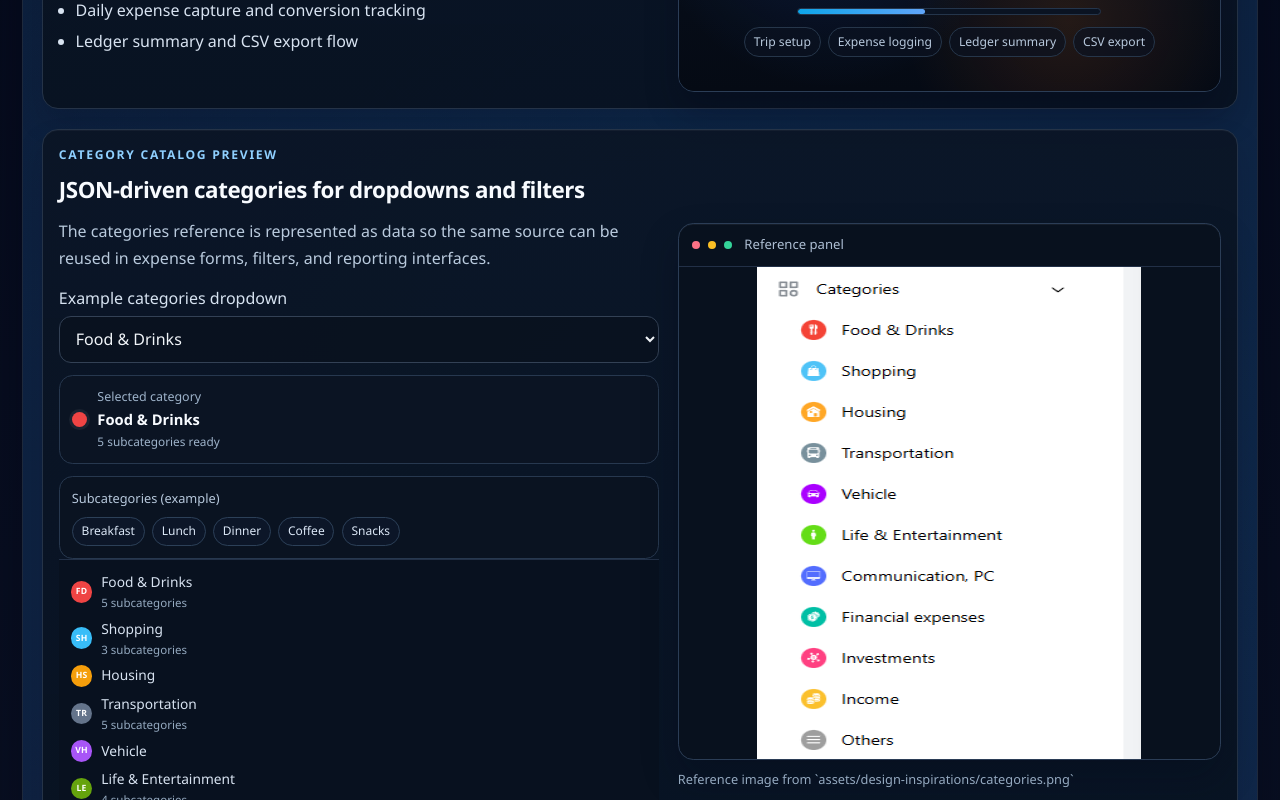
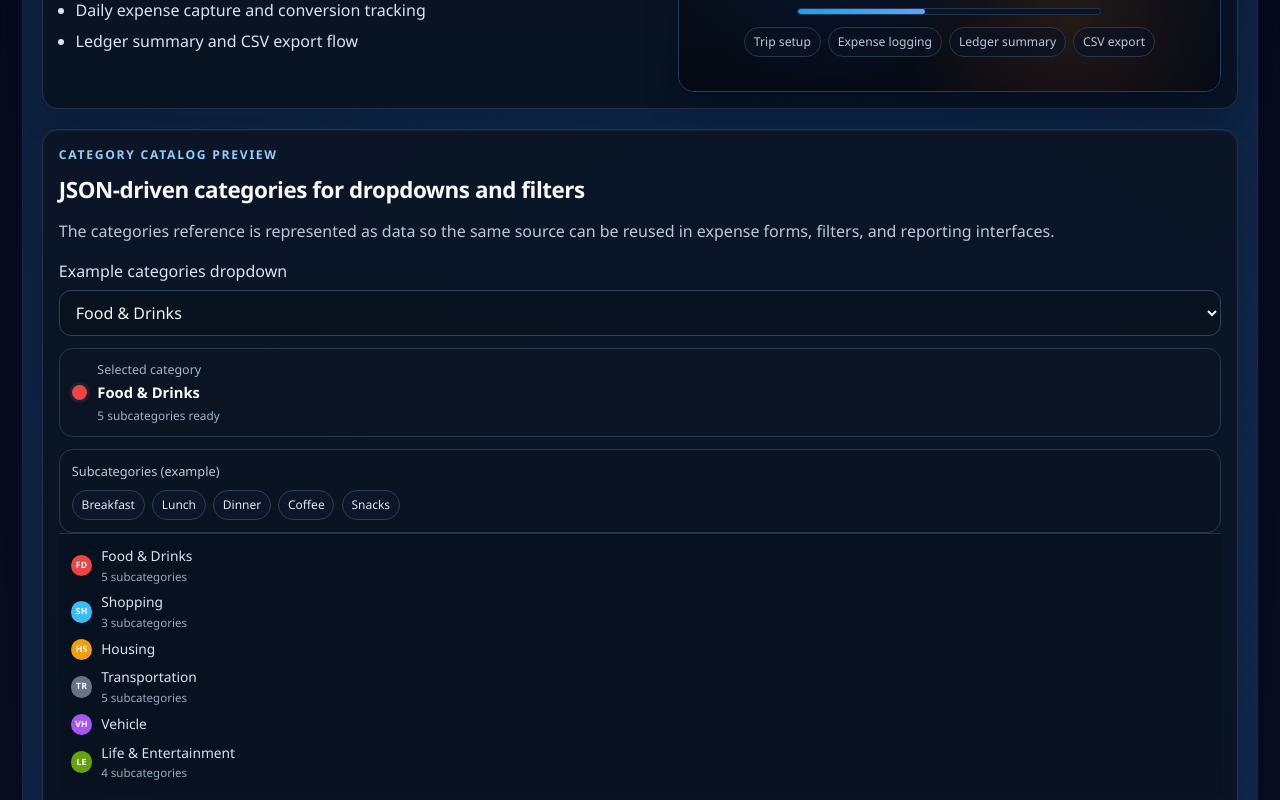
Before and after one commit to DianCotrina/travel-accounting, a React (Vite) app in the folder src/frontend/web/: page / in a window 1280 px wide. Shown: the part 2780-3580 px from the top of the page. Built offline with nearby package versions, Linux system fonts and the light colour scheme.

Commit message:
Remove categories reference panel from landing page

```diff
--- a/src/frontend/web/src/App.css
+++ b/src/frontend/web/src/App.css
@@ -1466,6 +1466,10 @@ select {
     gap: 1.15rem;
   }
 
+  .landing-inspirations--catalog-only {
+    grid-template-columns: 1fr;
+  }
+
   .timeline-item__content {
     padding: 0.95rem 1rem;
   }
--- a/src/frontend/web/src/components/LandingPage.tsx
+++ b/src/frontend/web/src/components/LandingPage.tsx
@@ -395,7 +395,7 @@ export function LandingPage({ onGoToWorkspace }: LandingPageProps) {
         </section>
 
         <section
-          className="landing-inspirations anchor-section"
+          className="landing-inspirations landing-inspirations--catalog-only anchor-section"
           aria-labelledby="landing-inspirations-title"
         >
           <div className="landing-inspirations__copy">
@@ -419,32 +419,6 @@ export function LandingPage({ onGoToWorkspace }: LandingPageProps) {
               ))}
             </div>
           </div>
-
-          <figure className="landing-inspirations__figure">
-            <div className="landing-inspirations__frame">
-              <div
-                className="landing-inspirations__frame-header"
-                aria-hidden="true"
-              >
-                <span className="dot dot--red" />
-                <span className="dot dot--amber" />
-                <span className="dot dot--green" />
-                <p>Reference panel</p>
-              </div>
-
-              <img
-                src="/categories.png"
-                alt="Expense categories menu inspiration"
-                className="landing-inspirations__image"
-                width={320}
-                height={492}
-                loading="lazy"
-              />
-            </div>
-            <figcaption>
-              Reference image from `assets/design-inspirations/categories.png`
-            </figcaption>
-          </figure>
         </section>
 
         <section
@@ -534,7 +508,7 @@ export function LandingPage({ onGoToWorkspace }: LandingPageProps) {
 
           <div className="landing-footer__contact">
             <a href="mailto:hello@sacatucuenta.com">hello@sacatucuenta.com</a>
-            <span aria-hidden="true">•</span>
+            <span aria-hidden="true">&bull;</span>
             <a href="tel:+15551234567">+1 (555) 123-4567</a>
           </div>
         </footer>
```
